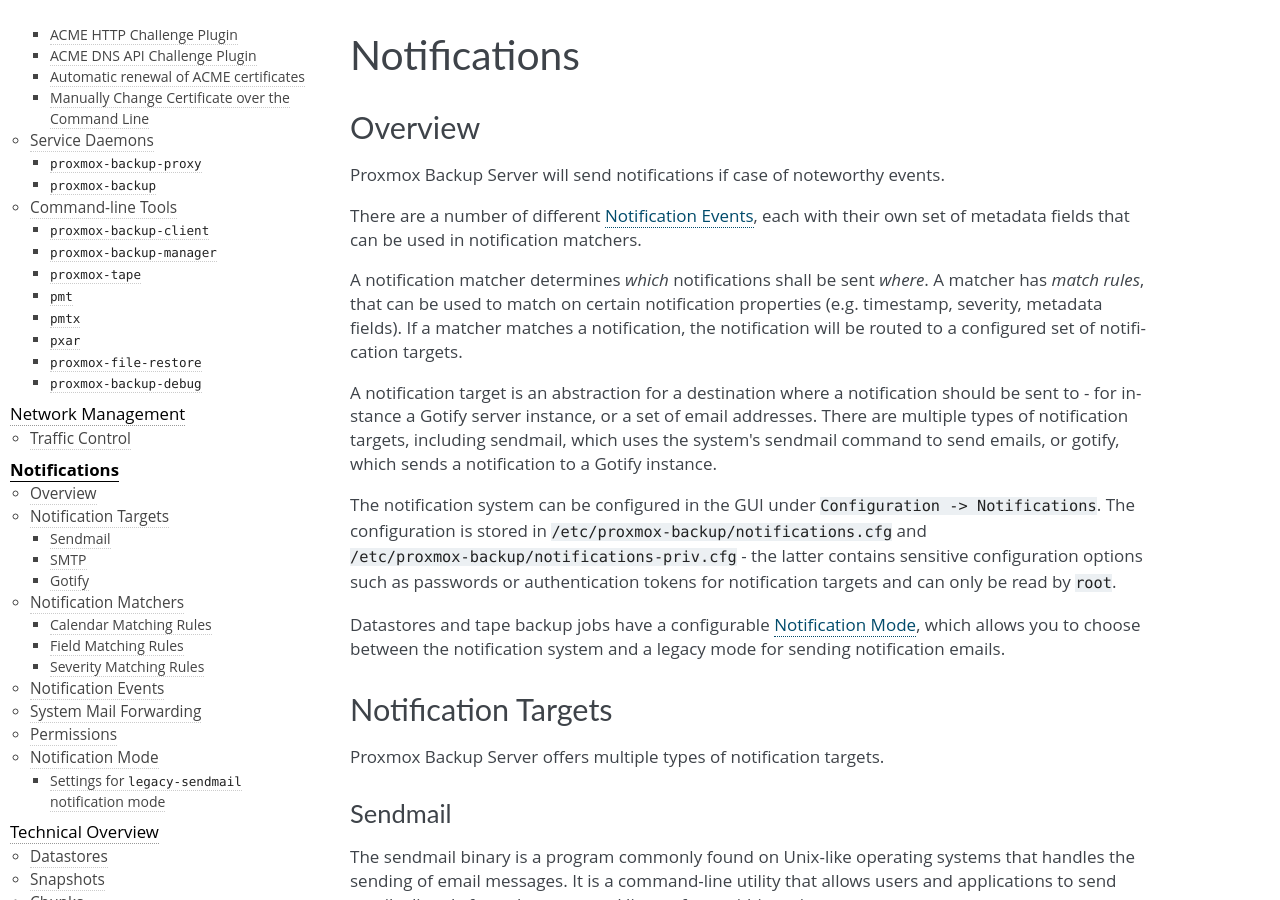
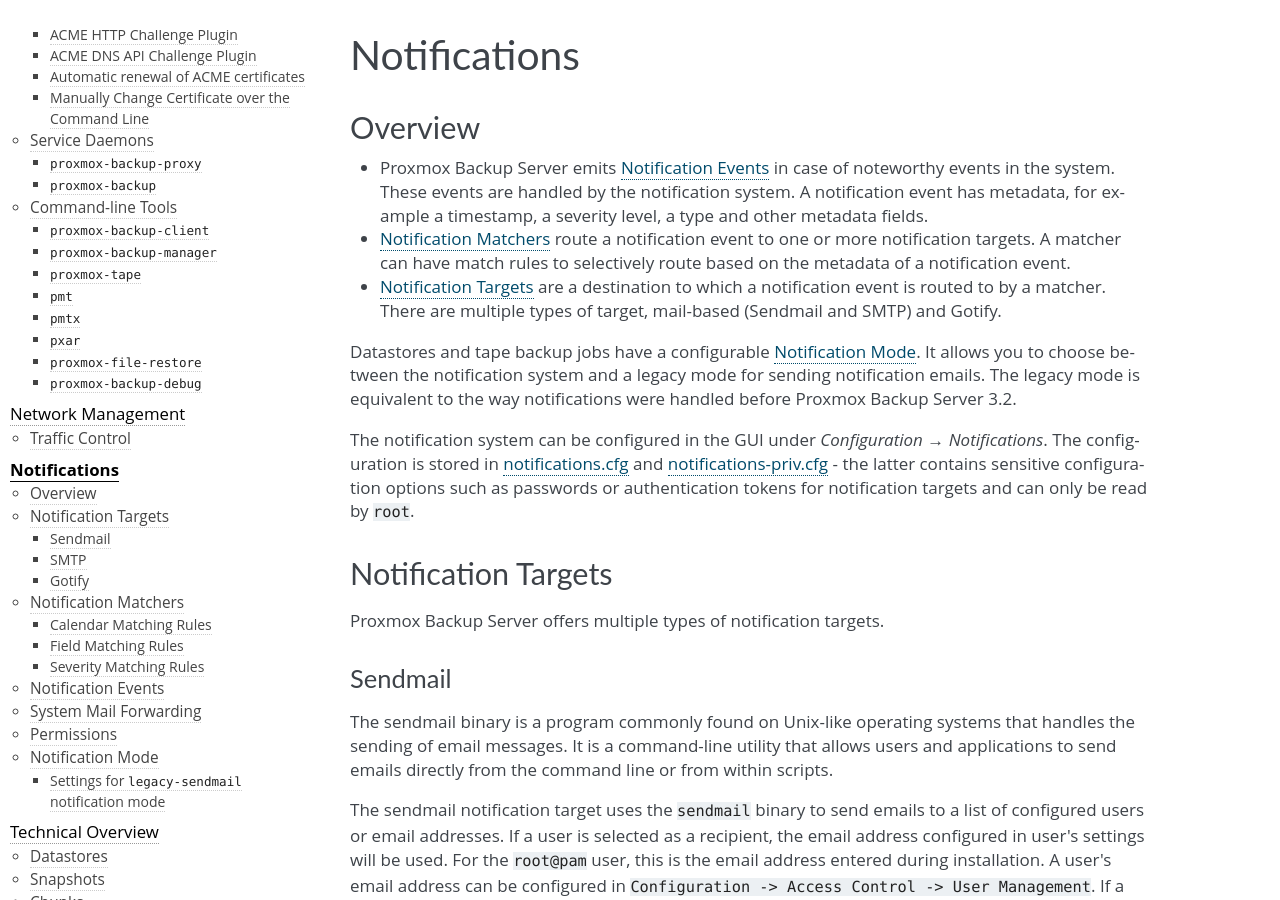
Before and after one commit to rikka-chunibyo/PBS-X, a Sphinx documentation site: the page built from docs/notifications.rst, in a window 1280 px wide and 900 px high. Built offline with Sphinx 7.4.7, drawn with Linux system fonts in a browser that asks for light colours.

Commit message:
docs: notifications: rewrite overview for more clarity
Also link to the following subsections where applicable.

Signed-off-by: Lukas Wagner <l.wagner@proxmox.com>

```diff
--- a/docs/configuration-files.rst
+++ b/docs/configuration-files.rst
@@ -82,6 +82,8 @@ Options
 ^^^^^^^
 
 .. include:: config/notifications/config.rst
+
+.. _notifications_priv.cfg:
 
 ``notifications-priv.cfg``
 ~~~~~~~~~~~~~~~~~~~~~~~~~~
--- a/docs/notifications.rst
+++ b/docs/notifications.rst
@@ -6,39 +6,30 @@ Notifications
 Overview
 --------
 
-Proxmox Backup Server will send notifications if case of noteworthy
-events.
+* Proxmox Backup Server emits :ref:`notification_events` in case of noteworthy
+  events in the system. These events are handled by the notification system.
+  A notification event has metadata, for example a timestamp, a severity level,
+  a type and other metadata fields.
+* :ref:`notification_matchers` route a notification event to one or more notification
+  targets. A matcher can have match rules to selectively route based on the metadata
+  of a notification event.
+* :ref:`notification_targets` are a destination to which a notification event
+  is routed to by a matcher. There are multiple types of target, mail-based
+  (Sendmail and SMTP) and Gotify.
 
-There are a number of different :ref:`Notification Events`,
-each with their own set of metadata fields that can be used in
-notification matchers.
-
-A notification matcher determines *which* notifications shall be sent *where*.
-A matcher has *match rules*, that can be used to
-match on certain notification properties (e.g. timestamp, severity,
-metadata fields).
-If a matcher matches a notification, the notification will be routed
-to a configured set of notification targets.
-
-A notification target is an abstraction for a destination where a
-notification should be sent to - for instance a Gotify server instance,
-or a set of email addresses.
-There are multiple types of notification targets, including
-sendmail, which uses the system's sendmail command to send emails,
-or gotify, which sends a notification to a Gotify instance.
+Datastores and tape backup jobs have a configurable :ref:`notification_mode`.
+It allows you to choose between the notification system and a legacy mode
+for sending notification emails. The legacy mode is equivalent to the
+way notifications were handled before Proxmox Backup Server 3.2.
 
 The notification system can be configured in the GUI under
-``Configuration -> Notifications``. The configuration is stored in
-``/etc/proxmox-backup/notifications.cfg`` and
-``/etc/proxmox-backup/notifications-priv.cfg`` -
+*Configuration → Notifications*. The configuration is stored in
+:ref:`notifications.cfg` and :ref:`notifications_priv.cfg` -
 the latter contains sensitive configuration options such as
 passwords or authentication tokens for notification targets and
 can only be read by ``root``.
 
-Datastores and tape backup jobs have a configurable :ref:`notification_mode`,
-which allows you to choose between the notification system and a legacy mode
-for sending notification emails.
-
+.. _notification_targets:
 
 Notification Targets
 --------------------
@@ -156,7 +147,7 @@ Examples:
 The following severities are in use:
 ``info``, ``notice``, ``warning``, ``error``, ``unknown``.
 
-.. _Notification Events:
+.. _notification_events:
 
 Notification Events
 -------------------
```
